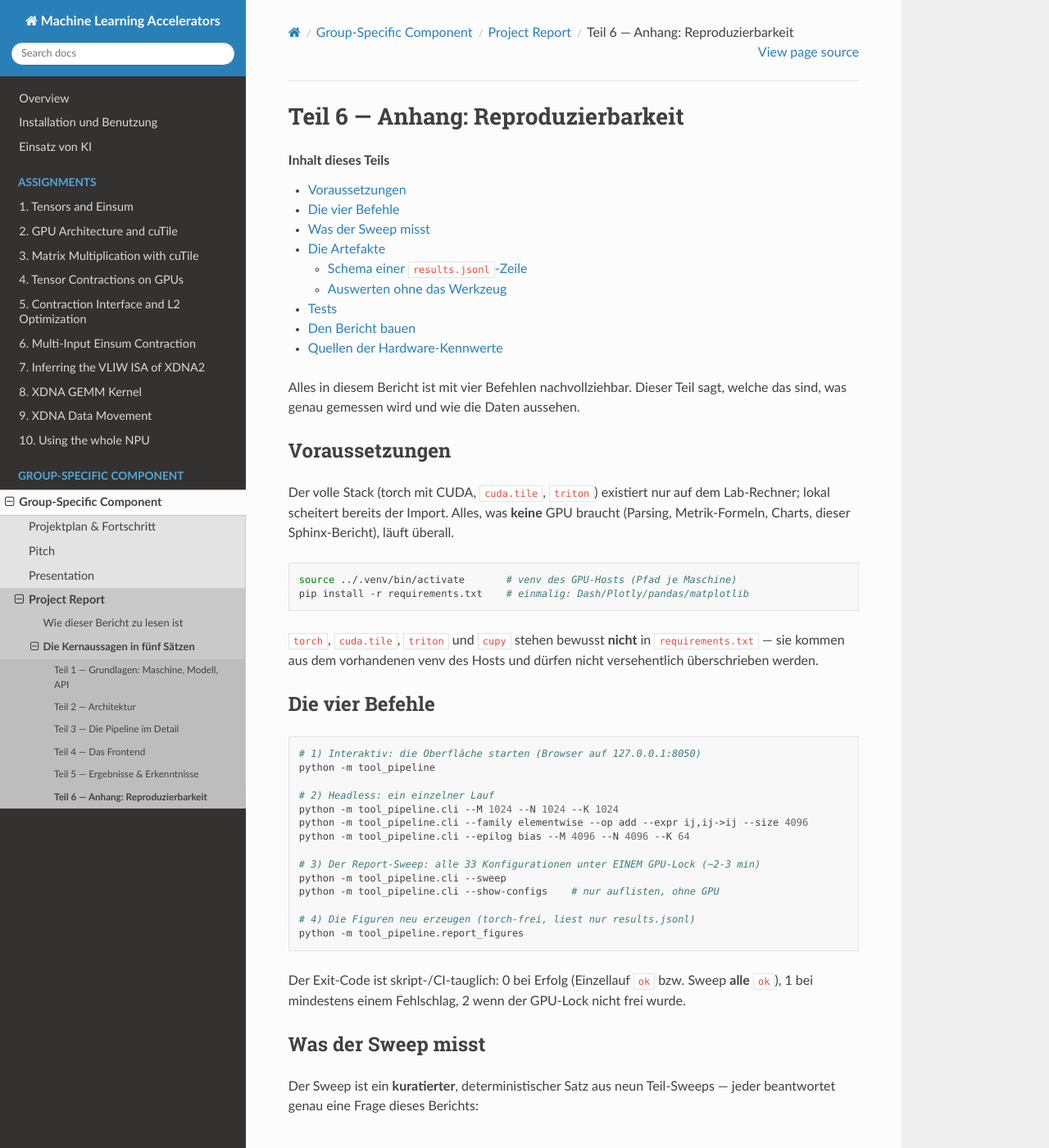
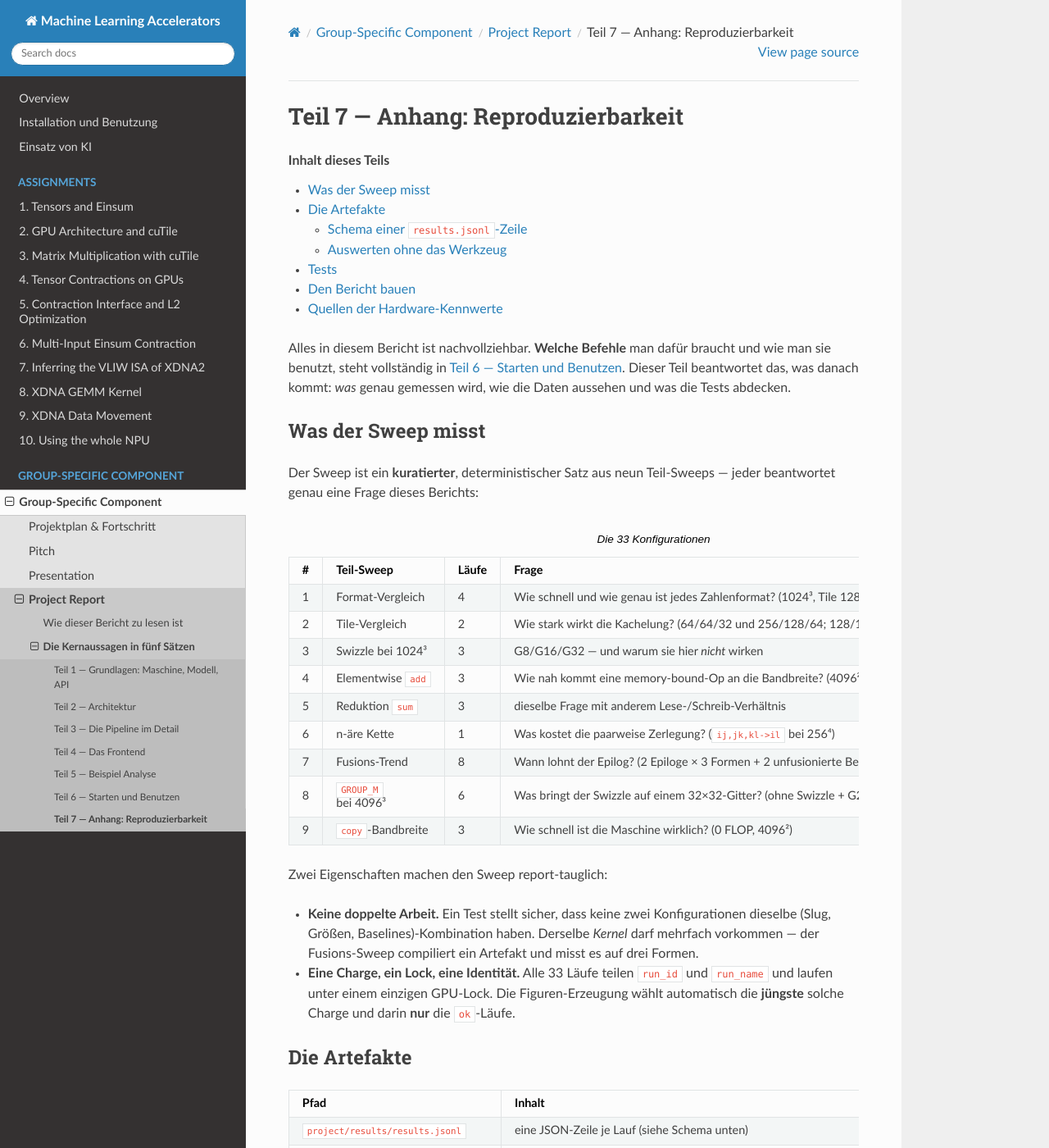
Before and after one commit to Intelligence420/mla, a Sphinx documentation site: the page built from sphinx/source/chapters/group_specific_component/report/07_anhang.rst, in a window 1280 px wide and 1400 px high. Shown: the whole window at 82% size. Built offline with Sphinx 7.4.7 and the Read the Docs theme 3.1.0, drawn with Linux system fonts in a browser that asks for light colours; some of the changed text lies outside the part shown.

Commit message:
starten & benutzung,

```diff
--- a/sphinx/source/chapters/group_specific_component/report/05_ergebnisse.rst
+++ b/sphinx/source/chapters/group_specific_component/report/05_bsp_analyse.rst
@@ -1,8 +1,8 @@
 .. _gsc_report_ergebnisse:
 
-##################################
-Teil 5 — Ergebnisse & Erkenntnisse
-##################################
+##########################
+Teil 5 — Beispiel Analyse
+##########################
 
 .. contents:: Inhalt dieses Teils
    :local:
--- a/sphinx/source/chapters/group_specific_component/report/06_anhang.rst
+++ b/sphinx/source/chapters/group_specific_component/report/07_anhang.rst
@@ -1,55 +1,17 @@
 .. _gsc_report_anhang:
 
 ######################################
-Teil 6 — Anhang: Reproduzierbarkeit
+Teil 7 — Anhang: Reproduzierbarkeit
 ######################################
 
 .. contents:: Inhalt dieses Teils
    :local:
    :depth: 2
 
-Alles in diesem Bericht ist mit vier Befehlen nachvollziehbar. Dieser Teil sagt,
-welche das sind, was genau gemessen wird und wie die Daten aussehen.
-
-Voraussetzungen
-===============
-
-Der volle Stack (torch mit CUDA, ``cuda.tile``, ``triton``) existiert nur auf dem
-Lab-Rechner; lokal scheitert bereits der Import. Alles, was **keine** GPU braucht
-(Parsing, Metrik-Formeln, Charts, dieser Sphinx-Bericht), läuft überall.
-
-.. code-block:: bash
-
-   source ../.venv/bin/activate       # venv des GPU-Hosts (Pfad je Maschine)
-   pip install -r requirements.txt    # einmalig: Dash/Plotly/pandas/matplotlib
-
-``torch``, ``cuda.tile``, ``triton`` und ``cupy`` stehen bewusst **nicht** in
-``requirements.txt`` — sie kommen aus dem vorhandenen venv des Hosts und dürfen
-nicht versehentlich überschrieben werden.
-
-Die vier Befehle
-================
-
-.. code-block:: bash
-
-   # 1) Interaktiv: die Oberfläche starten (Browser auf 127.0.0.1:8050)
-   python -m tool_pipeline
-
-   # 2) Headless: ein einzelner Lauf
-   python -m tool_pipeline.cli --M 1024 --N 1024 --K 1024
-   python -m tool_pipeline.cli --family elementwise --op add --expr ij,ij->ij --size 4096
-   python -m tool_pipeline.cli --epilog bias --M 4096 --N 4096 --K 64
-
-   # 3) Der Report-Sweep: alle 33 Konfigurationen unter EINEM GPU-Lock (~2-3 min)
-   python -m tool_pipeline.cli --sweep
-   python -m tool_pipeline.cli --show-configs    # nur auflisten, ohne GPU
-
-   # 4) Die Figuren neu erzeugen (torch-frei, liest nur results.jsonl)
-   python -m tool_pipeline.report_figures
-
-Der Exit-Code ist skript-/CI-tauglich: 0 bei Erfolg (Einzellauf ``ok`` bzw. Sweep
-**alle** ``ok``), 1 bei mindestens einem Fehlschlag, 2 wenn der GPU-Lock nicht
-frei wurde.
+Alles in diesem Bericht ist nachvollziehbar. **Welche Befehle** man dafür braucht
+und wie man sie benutzt, steht vollständig in :ref:`Teil 6 — Starten und Benutzen
+<gsc_report_bedienung>`. Dieser Teil beantwortet das, was danach kommt: *was*
+genau gemessen wird, wie die Daten aussehen und was die Tests abdecken.
 
 Was der Sweep misst
 ===================
@@ -191,8 +153,8 @@ Auswerten ohne das Werkzeug
 Tests
 =====
 
-``python -m pytest tests/ -q`` — **286 Tests**, Laufzeit rund 6 Sekunden auf dem
-Lab-Rechner:
+Die Suite umfasst **286 Tests** und läuft rund 6 Sekunden auf dem Lab-Rechner
+(Aufruf: :ref:`Teil 6 <gsc_report_bedienung>`):
 
 .. list-table::
    :header-rows: 1
@@ -251,12 +213,9 @@ Lab-Rechner:
 Den Bericht bauen
 =================
 
-.. code-block:: bash
-
-   cd sphinx && make html      # Ausgabe: sphinx/build/html/index.html
-
-Der Build ist **GPU- und torch-frei**: Er liest ausschließlich die eingecheckten
-PNGs. Auf ``main`` wird er zusätzlich per GitHub Actions gebaut und auf GitHub
+Der Build (``cd sphinx && make html``, siehe :ref:`Teil 6
+<gsc_report_bedienung>`) ist **GPU- und torch-frei**: Er liest ausschließlich die
+eingecheckten PNGs. Auf ``main`` wird er zusätzlich per GitHub Actions gebaut und auf GitHub
 Pages veröffentlicht.
 
 Quellen der Hardware-Kennwerte
--- a/sphinx/source/chapters/group_specific_component/report/index.rst
+++ b/sphinx/source/chapters/group_specific_component/report/index.rst
@@ -49,11 +49,14 @@ wird in Teil 1 hergeleitet — erst danach kommt die Umsetzung.
    * - :ref:`4 — Das Frontend <gsc_report_frontend>`
      - Warum Plotly Dash, wie übersteht eine Weboberfläche einen mehrsekündigen
        GPU-Job, und wie ist die Bedienung aufgebaut?
-   * - :ref:`5 — Ergebnisse & Erkenntnisse <gsc_report_ergebnisse>`
+   * - :ref:`5 — Beispiel Analyse <gsc_report_ergebnisse>`
      - Was kommt dabei heraus — ein Lauf im Röntgenbild, dann die Messungen,
        ihre Qualität und die Grenzen der Aussagen.
-   * - :ref:`6 — Anhang <gsc_report_anhang>`
-     - Wie wiederhole ich das alles? Befehle, Sweep-Inhalt, Datenschema, Tests.
+   * - :ref:`6 — Starten und Benutzen <gsc_report_bedienung>`
+     - Wie starte und bediene ich das Werkzeug konkret? Alle Befehle, die
+       Oberfläche Schritt für Schritt, die CLI-Schalter und die Fehlerbilder.
+   * - :ref:`7 — Anhang <gsc_report_anhang>`
+     - Was steckt im Sweep, wie sehen die Daten aus, was decken die Tests ab?
 
 Die Kernaussagen in fünf Sätzen
 ===============================
@@ -83,5 +86,6 @@ Jede ist in Teil 5 mit Messwerten belegt:
    02_architektur
    03_pipeline
    04_frontend
-   05_ergebnisse
-   06_anhang
+   05_bsp_analyse
+   06_bedienung
+   07_anhang
```
Also changed, not shown: sphinx/source/chapters/group_specific_component/report/06_bedienung.rst (added, +347 -0 lines), sphinx/source/chapters/installation_und_benutzung.rst (+8 -11 lines).
